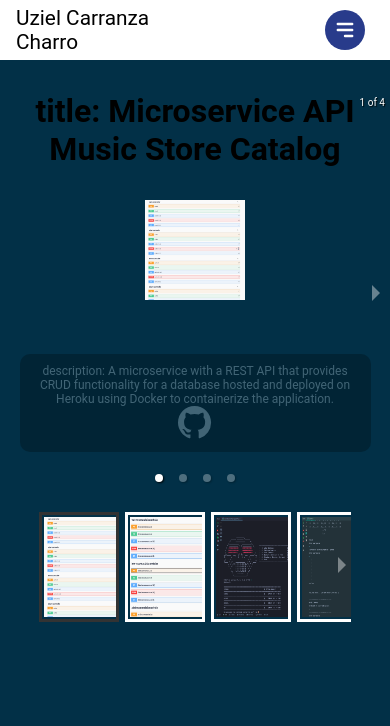
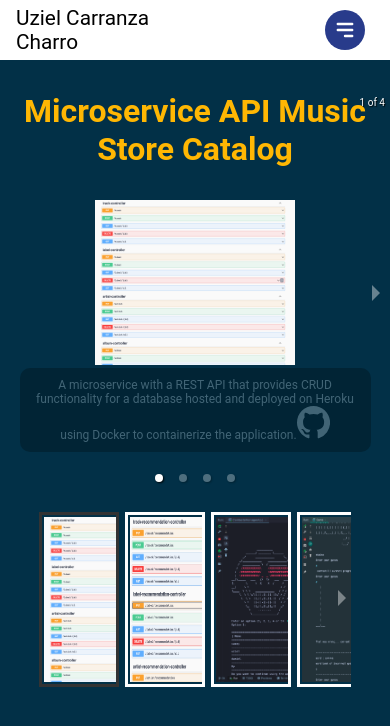
Before and after one commit to UzielCarranza/Uziel_Carranza-Charro, a React (Create React App) app: page /back-end in a window 390 px wide. Shown: the top 726 px of the page. Built offline with nearby package versions, Linux system fonts and the light colour scheme.

Commit message:
changes the size of the image on phone screens

```diff
--- a/src/components/Carousel.js
+++ b/src/components/Carousel.js
@@ -7,17 +7,16 @@ import {BsGithub} from "react-icons/bs";
 export default class CarouselComponent extends Component {
     render() {
         return (
-            <Carousel>
+            <Carousel centerSlidePercentage={true}>
                 {
                     this.props.projects.map((item, i) => (
                         <div key={this.props.projects[i].id}>
 
-                            <h1>title: {this.props.projects[i].title}</h1>
-                            <img className="project-img" style={{height: 100, width: 100}}
+                            <h1 style={{color: "#ffb703"}}>{this.props.projects[i].title}</h1>
+                            <img className="project-img" style={{height: 165, width: 200}}
                                  src={this.props.projects[i].url} alt="s"
                             />
-                            <p className="legend">description: {this.props.projects[i].description}
-                                <br/>
+                            <p className="legend">{this.props.projects[i].description}
                                 <a href={this.props.projects[i].github_location} target="_blank">
                                     <BsGithub style={{backgroundColor: "black", color: "#fff"}}
                                               className="link-element-carousel" title="Github"/>
```
